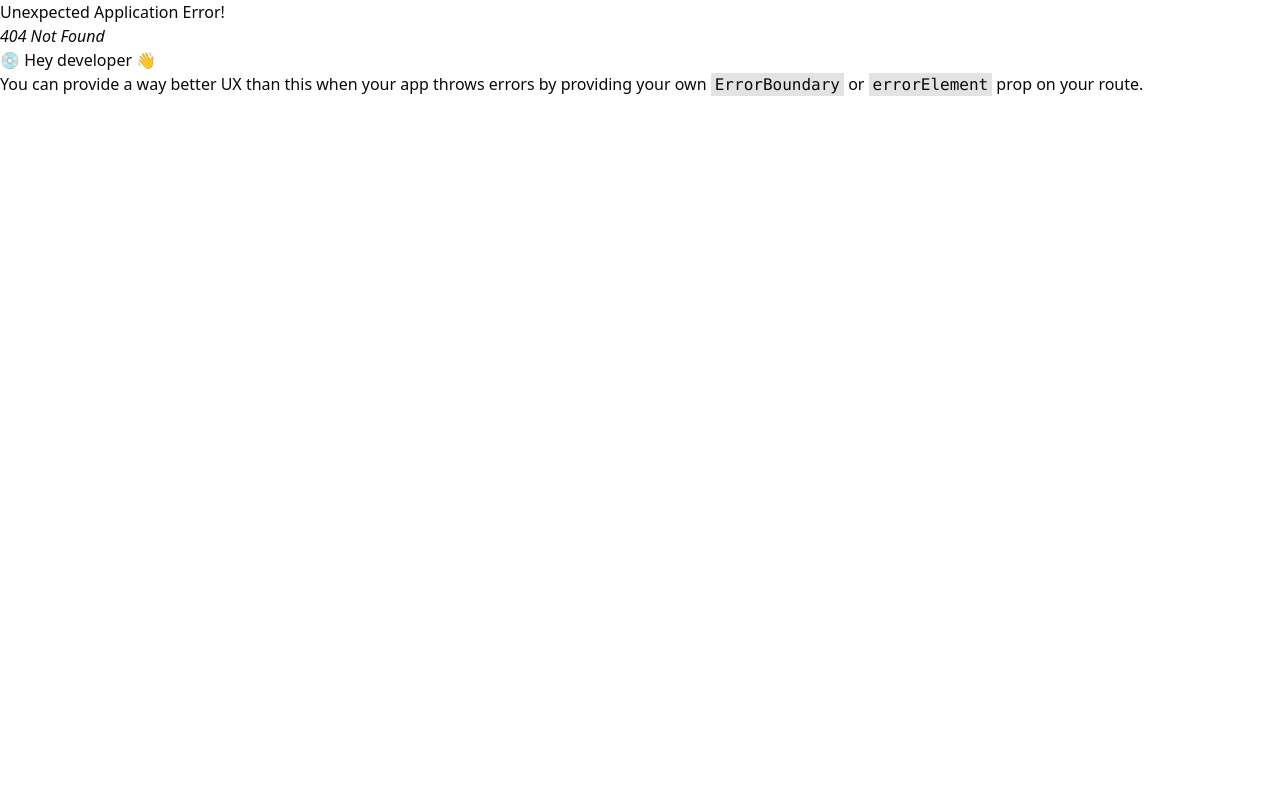
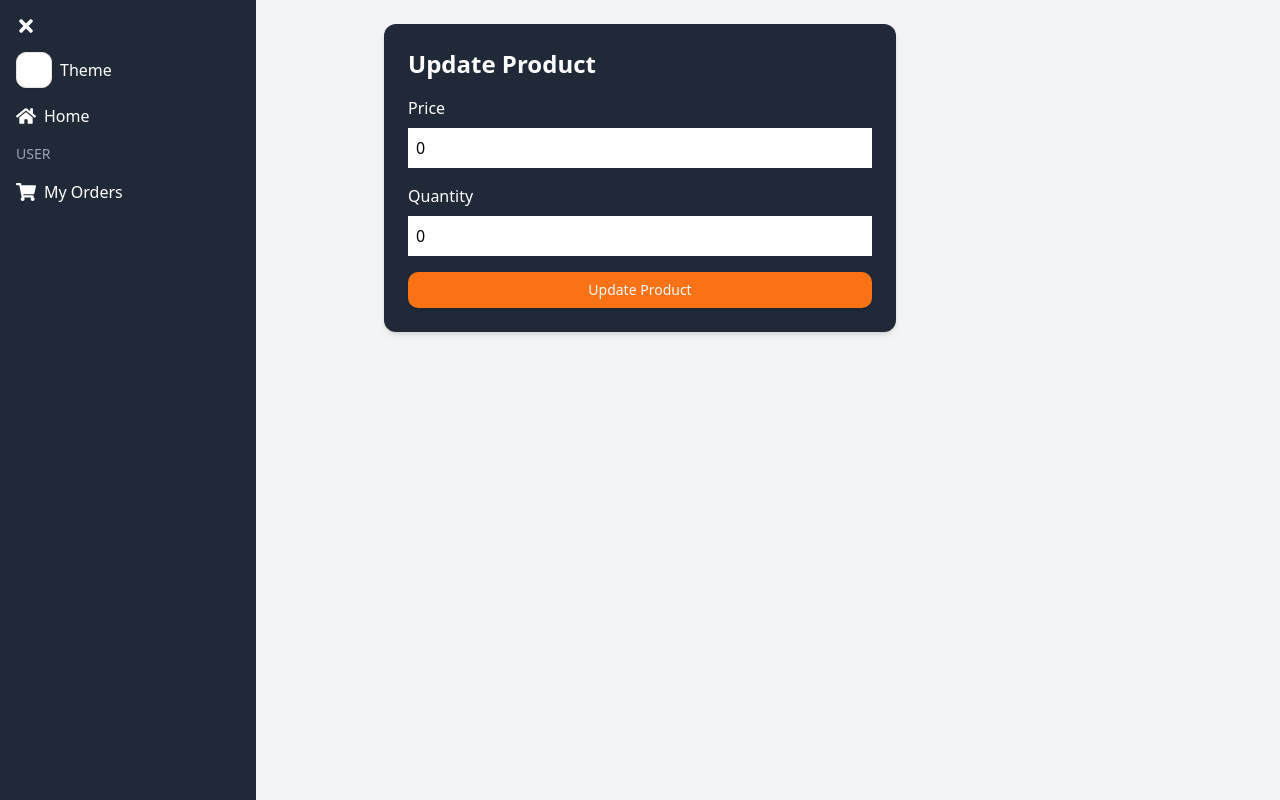
Before and after one commit to SadikRa/MangaVerse-A_4, a React (Vite) app: page /dashBoard/dashBoard/products/update/1 in a window 1280 px wide. Before the commit this address had no page. Built offline with nearby package versions, Linux system fonts and the light colour scheme; no server answers.

Commit message:
product update done

```diff
--- a/package.json
+++ b/package.json
@@ -32,7 +32,8 @@
     "sonner": "^1.7.3",
     "swiper": "^11.2.2",
     "tailwind-merge": "^2.6.0",
-    "tailwindcss-animate": "^1.0.7"
+    "tailwindcss-animate": "^1.0.7",
+    "zod": "^3.24.1"
   },
   "devDependencies": {
     "@eslint/js": "^9.17.0",
--- a/src/components/Shared/ProductTable.tsx
+++ b/src/components/Shared/ProductTable.tsx
@@ -3,6 +3,7 @@ import {
   useDeleteAProductMutation,
   useGetProductsQuery,
 } from "../../redux/features/Product/productApi";
+import { NavLink } from "react-router-dom";
 
 const ProductTable = () => {
   const [deleteProduct] = useDeleteAProductMutation();
@@ -15,28 +16,15 @@ const ProductTable = () => {
   if (error)
     return <p className="text-center text-red-500">Failed to load products</p>;
 
-  if (!Array.isArray(products) || products.length === 0) {
-    return <p className="text-center text-gray-400">No products found.</p>;
-  }
-
-  // Handle delete product
-  const handleDelete = async (id: string) => {
-    const confirmDelete = window.confirm(
-      "Are you sure you want to delete this product?"
-    );
-    if (confirmDelete) {
-      await deleteProduct(id);
-    }
-  };
-
   return (
-    <div className="bg-white dark:bg-gray-800 p-6 rounded-lg shadow-lg overflow-auto">
+    <div className=" p-6 ml-12 md:ml-32 lg:ml-48 bg-white dark:bg-gray-800 rounded-lg shadow-lg">
       <h2 className="text-2xl font-bold text-gray-800 dark:text-white mb-6">
         All Products
       </h2>
 
+      {/* Scrollable Table */}
+      <div className="overflow-x-auto">
         <table className="w-full border-collapse">
-        {/* Table Head */}
           <thead>
             <tr className="bg-gray-100 dark:bg-gray-900 text-left">
               <th className="p-3 text-sm font-semibold text-gray-700 dark:text-orange-500">
@@ -60,7 +48,6 @@ const ProductTable = () => {
             </tr>
           </thead>
 
-        {/* Table Body */}
           <tbody>
             {products?.map((product: any) => (
               <tr
@@ -87,17 +74,18 @@ const ProductTable = () => {
                   )}
                 </td>
                 <td className="p-3 flex space-x-3">
-                {/* Update Button */}
-                <button
-                  className="text-blue-500 hover:text-blue-600 transition"
-                  onClick={() => console.log("Update", product._id)}
-                >
+                  <NavLink to={`dashBoard/products/update/${product._id}`}>
+                    <button className="text-blue-500 hover:text-blue-600 transition">
                       <FaEdit size={18} />
                     </button>
-                {/* Delete Button */}
+                  </NavLink>
                   <button
                     className="text-red-500 hover:text-red-600 transition"
-                  onClick={() => handleDelete(product._id)}
+                    onClick={() => {
+                      if (window.confirm("Are you sure you want to delete this product?")) {
+                        deleteProduct(product._id);
+                      }
+                    }}
                   >
                     <FaTrash size={18} />
                   </button>
@@ -106,8 +94,8 @@ const ProductTable = () => {
             ))}
           </tbody>
         </table>
+      </div>
 
-      {/* If no products are found */}
       {products?.length === 0 && (
         <p className="text-center text-gray-400 mt-4">No products available.</p>
       )}
--- /dev/null
+++ b/src/pages/Product/UpdateProductForm.tsx
@@ -0,0 +1,92 @@
+import { useForm } from "react-hook-form";
+import { useEffect } from "react";
+import { useParams, useNavigate } from "react-router-dom";
+import {
+  useGetProductByIdQuery,
+  useUpdateAProductMutation,
+} from "../../redux/features/Product/productApi";
+import { Button } from "../../components/ui/button";
+import { toast } from "sonner";
+
+const UpdateProductForm = () => {
+  const { id } = useParams<{ id: string }>(); // Explicitly type `id` as string
+  const navigate = useNavigate();
+
+  const { data: product, isLoading } = useGetProductByIdQuery(id as string);
+  const [updateProduct, { isLoading: isUpdating }] =
+    useUpdateAProductMutation();
+
+  const { register, handleSubmit, setValue } = useForm({
+    defaultValues: {
+      price: 0,
+      quantity: 0,
+    },
+  });
+
+  // Pre-fill form when product data is available
+  useEffect(() => {
+    if (product) {
+      setValue("price", product.price);
+      setValue("quantity", product.quantity);
+    }
+  }, [product, setValue]);
+
+  const onSubmit = async (data: any) => {
+    if (!id) {
+      toast.error("Product ID is missing");
+      return;
+    }
+
+    const productData = {
+      ...data,
+      price: Number(data.price),
+      quantity: Number(data.quantity),
+    };
+
+    try {
+      await updateProduct({ id, data: productData }).unwrap();
+      toast.success("Product updated successfully!");
+      navigate("/dashboard/");
+    } catch (error) {
+      toast.error("Failed to update product");
+    }
+  };
+
+  if (isLoading) return <p>Loading product details...</p>;
+
+  return (
+    <div className="max-w-lg mx-auto p-6 bg-gray-800 text-white rounded-lg shadow-md">
+      <h2 className="text-2xl font-bold mb-4">Update Product</h2>
+      <form onSubmit={handleSubmit(onSubmit)}>
+        {/* Price */}
+        <label className="block mb-2">Price</label>
+        <input
+          {...register("price")}
+          className="w-full p-2 mb-4 text-black"
+          type="number"
+          step="0.01"
+          required
+        />
+
+        {/* Quantity */}
+        <label className="block mb-2">Quantity</label>
+        <input
+          {...register("quantity")}
+          className="w-full p-2 mb-4 text-black"
+          type="number"
+          required
+        />
+
+        {/* Submit Button */}
+        <Button
+          type="submit"
+          className="w-full bg-orange-500 hover:bg-orange-600"
+        >
+          {isUpdating ? "Updating..." : "Update Product"}
+        </Button>
+      </form>
+    </div>
+  );
+};
+
+export default UpdateProductForm;
--- a/src/routes/routes.tsx
+++ b/src/routes/routes.tsx
@@ -8,8 +8,8 @@ import About from "../pages/About/About";
 import Product from "../pages/Product/Product";
 import ProductDetails from "../pages/Product/ProductDetails";
 import CreateAProduct from "../pages/Product/CreateAProduct";
-import ProtectedRoute from "./ProtectedRoute";
 import AdminProducts from "../pages/Product/AdminProducts";
+import UpdateProductForm from "../pages/Product/UpdateProductForm";
 
 const router = createBrowserRouter([
   {
@@ -52,6 +52,10 @@ const router = createBrowserRouter([
         element: <AdminProducts></AdminProducts>,
       },
       {
+        path: "dashBoard/products/update/:id",
+        element: <UpdateProductForm></UpdateProductForm>,
+      },
+      {
         path: "/dashBoard/products",
         element: <CreateAProduct></CreateAProduct>,
       },
```
Also changed, not shown: 1 other file (tests, documents, lock files or other folders). Lines whose indentation alone changed are shown as unchanged.
